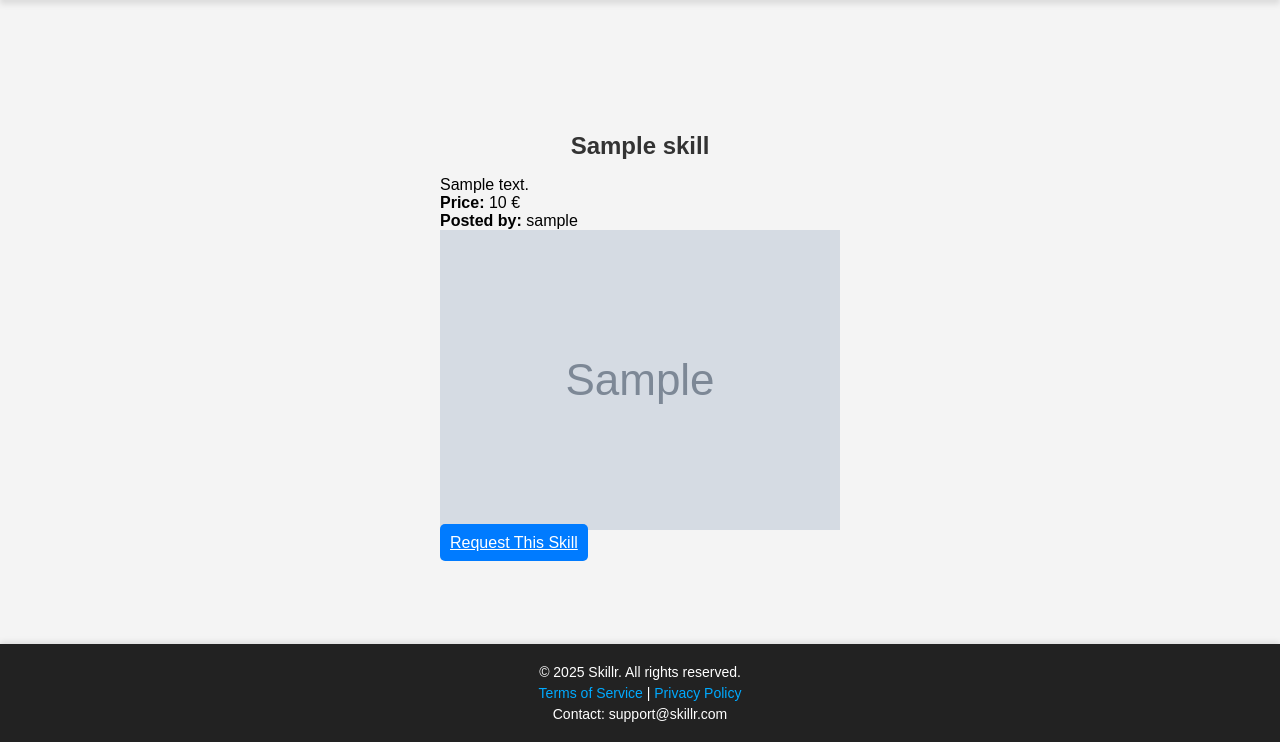
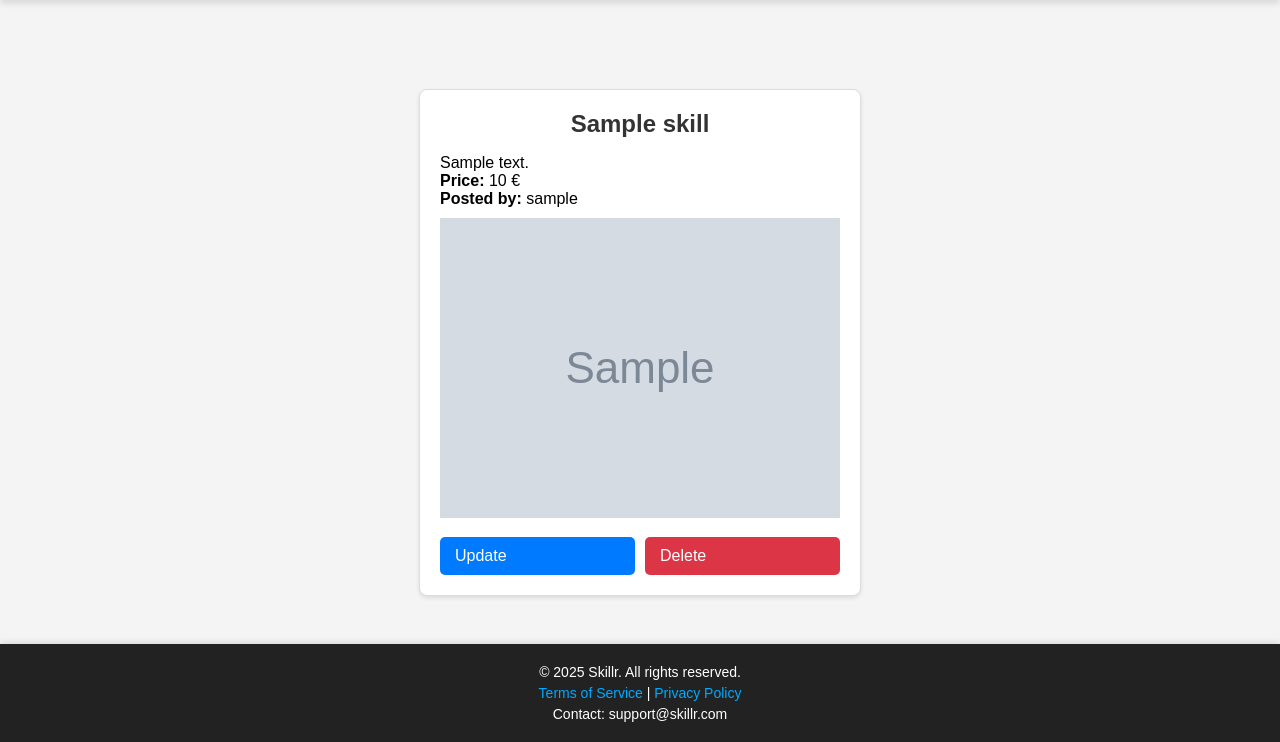
Before and after one commit to jhuhtanen/tikawe-skillr, a Flask app: template flaskr/templates/skills/skill_detail.html in a window 1280 px wide. Shown: the part 58-800 px from the top of the page. Run offline with Flask 3, Linux system fonts and the light colour scheme; the visitor is signed in with stand-in values (Sample User, id 1); the template is opened without the code that fills it: most values are stand-ins (such as "Sample title", 1, 10 or a date in 2020); grey boxes marked "Sample" are stand-in pictures.

Commit message:
add: skill card detail template. style also added.

```diff
--- a/flaskr/static/skill.css
+++ b/flaskr/static/skill.css
@@ -138,3 +138,38 @@ main {
     font-weight: bold;
     color: #28a745;
 }
+
+.skill-detail {
+    max-width: 600px;
+    margin: auto;
+    padding: 20px;
+    border: 1px solid #ddd;
+    border-radius: 8px;
+    background: #fff;
+    box-shadow: 0 2px 4px rgba(0, 0, 0, 0.1);
+}
+
+.skill-images img {
+    max-width: 100%;
+    height: auto;
+    margin-top: 10px;
+}
+
+.skill-actions {
+    display: flex;
+    gap: 10px;
+    margin-top: 15px;
+}
+
+.btn {
+    display: inline-block;
+    padding: 10px 15px;
+    text-decoration: none;
+    color: #fff;
+    background: #007bff;
+    border-radius: 5px;
+}
+
+.delete-btn {
+    background: #dc3545;
+}
--- a/flaskr/templates/skills/skill_detail.html
+++ b/flaskr/templates/skills/skill_detail.html
@@ -1,6 +1,10 @@
 {% extends "layout.html" %}
 
 {% block title %}{{ skill.title }} - Skill Details{% endblock %}
+
+{% block head %}
+    <link rel="stylesheet" href="{{ url_for('static', filename='skill.css') }}">
+{% endblock %}
 
 {% block content %}
     <div class="skill-detail">
@@ -23,6 +27,13 @@
             </div>
         {% endif %}
 
-        <a href="/order/{{ skill.id }}" class="btn">Request This Skill</a>
+        {% if session["user_id"] == skill.user_id %}
+            <div class="skill-actions">
+                <a href="{{ url_for('skill.edit_skill', skill_id=skill.id) }}" class="btn">Update</a>
+                <a href="{{ url_for('skill.delete_skill', skill_id=skill.id) }}" class="btn delete-btn">Delete</a>
+            </div>
+        {% else %}
+            <a href="/order/{{ skill.id }}" class="btn">Request This Skill</a>
+        {% endif %}
     </div>
 {% endblock %}
```
Also changed, not shown: flaskr/templates/skills/_skill_card.html (+17 -0 lines), flaskr/templates/skills/_skill_detail.html (+35 -0 lines), flaskr/templates/skills/create.html (+13 -11 lines), flaskr/templates/skills/list.html (+1 -17 lines).
